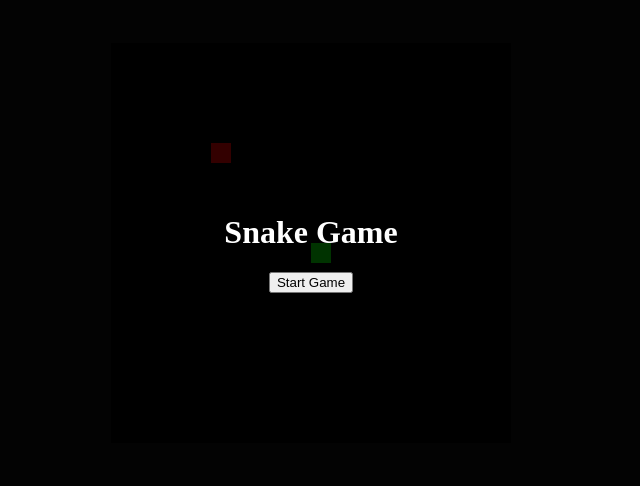
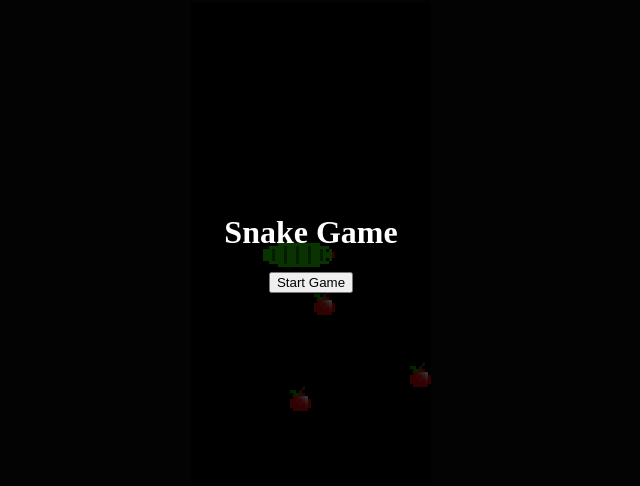
Before and after one commit to batesowe/snake, a plain HTML site: page index.html in a window 1280 px wide. Shown: the part 157-643 px from the top of the page, without its empty margins (329-969 px from the left). Drawn offline with Linux system fonts and the light colour scheme.

Commit message:
added snake & apple textures, reworked logic for apple spawning

```diff
--- a/index.html
+++ b/index.html
@@ -7,7 +7,7 @@
 </head>
 
 <body>
-    <canvas id="gameCanvas" width="400" height="400"></canvas>
+    <canvas id="gameCanvas"></canvas>
     <div id="menu">
         <h1>Snake Game</h1>
         <button id="startBtn">Start Game</button>
--- a/script.js
+++ b/script.js
@@ -1,21 +1,51 @@
 const canvas = document.getElementById("gameCanvas");
 const ctx = canvas.getContext("2d");
 
-const gridSize = 20;
-let snake = [{ x: 200, y: 200 }];
+const gridSize = 24;
+const cols = 10;
+const rows = 20;
+
+canvas.width = cols * gridSize;
+canvas.height = rows * gridSize;
+
+const startSize = 3;
+const startX = Math.floor(cols / 2) * gridSize;
+const startY = Math.floor(rows / 2) * gridSize;
+
 let direction = "";
+let snake = [];
+for(let i = 0; i < startSize; i++) {
+    snake.push({ x: startX - gridSize * i, y: startY, dir: "RIGHT"});
+}
+
 let inputQueue = [];
 let lastTime = 0;
 let paused = true;
 let gameStarted = false;
-let apple = spawnApple();
-const speed = 100;
+let apples = [];
+let appleAmt = 3;
+const speed = 120;
+
+const appleImg = new Image();
+appleImg.src = "Sprites/apple.png";
+
+const snakeHeadImg = new Image();
+snakeHeadImg.src = "Sprites/snakeHead.png"
+
+const snakeBodyImg = new Image();
+snakeBodyImg.src = "Sprites/snakeBody.png"
+
+const snakeTailImg = new Image();
+snakeTailImg.src = "Sprites/snakeTail.png"
 
 document.getElementById("startBtn").onclick = () => {
     document.getElementById("menu").classList.add("hidden");
     paused = false;
     gameStarted = true;
 };
+
+spawnApples(appleAmt);
+requestAnimationFrame(gameLoop);
 
 function gameLoop(currentTime) {
     if (currentTime - lastTime > speed) {
@@ -25,8 +55,6 @@ function gameLoop(currentTime) {
     }
     requestAnimationFrame(gameLoop);
 }
-
-requestAnimationFrame(gameLoop);
 
 function update() {
     if (paused) return;
@@ -48,12 +76,17 @@ function update() {
                  || head.x >= canvas.width
                  || head.y >= canvas.height;
     const hitSelf = snake.some(segment => segment.x === head.x && segment.y === head.y);
-    if (hitSelf || hitWall) return;
+    if (hitSelf || hitWall) {
+        snake[0].dir = direction;
+        return;
+    }
 
-    snake.unshift(head);
+    snake.unshift({ ...head, dir: direction });
 
-    if (head.x === apple.x && head.y === apple.y) {
-        apple = spawnApple();
+    const eatenIndex = apples.findIndex(a => a.x === head.x && a.y === head.y);
+    if (eatenIndex !== -1) {
+        apples.splice(eatenIndex, 1);
+        spawnApples(1);
     } else {
         snake.pop();
     }
@@ -92,27 +125,47 @@ document.addEventListener("keydown", e => {
 });
 
 function draw() {
+    const angles = { RIGHT: 90, DOWN: 180, LEFT: 270, UP: 0 };
+    ctx.imageSmoothingEnabled = false;
+
     ctx.fillStyle = "black";
     ctx.fillRect(0, 0, canvas.width, canvas.height);
 
-    ctx.fillStyle = "lime";
-    snake.forEach(part => {
-        ctx.fillRect(part.x, part.y, gridSize, gridSize);
+    snake.forEach((part, index) => {
+        console.log(index, snake.length);
+        if (index === 0) {
+            drawRotatedImage(snakeHeadImg, part.x, part.y, angles[part.dir]);
+        }
+        else if (index === snake.length - 1) {
+            drawRotatedImage(snakeTailImg, part.x, part.y, angles[part.dir]);
+        }
+        else {
+            drawRotatedImage(snakeBodyImg, part.x, part.y, angles[part.dir]);
+        }
+
     });
 
-    ctx.fillStyle = "red";
-    ctx.fillRect(apple.x, apple.y, gridSize, gridSize);
+    apples.forEach(apple => {
+        ctx.drawImage(appleImg, apple.x, apple.y, gridSize, gridSize);
+    });
 }
 
-function spawnApple() {
+function spawnApples(amount) {
+    const totalCells = (canvas.width / gridSize) * (canvas.height / gridSize);
+    const occupiedCells = snake.length + apples.length;
+
+    if (occupiedCells >= totalCells) return;
+
+    for (let i = 0; i < amount; i++) {
     let pos;
     do {
-        pos ={
+        pos = {
             x: Math.floor(Math.random() * (canvas.width / gridSize)) * gridSize,
             y: Math.floor(Math.random() * (canvas.height / gridSize)) * gridSize
-        }
-    } while (snake.some(segment => segment.x === pos.x && segment.y === pos.y));
-    return pos;
+        };
+    } while (snake.some(segment => segment.x === pos.x && segment.y === pos.y) || apples.some(apple => apple.x === pos.x && apple.y === pos.y));
+    apples.push(pos);
+    }
 }
 
 const keyMap = {
@@ -122,3 +175,11 @@ const keyMap = {
     RIGHT: ["ArrowRight", "d"],
     PAUSE: ["x"]
 };
+
+function drawRotatedImage(img, x, y, angle) {
+    ctx.save();
+    ctx.translate(x + gridSize / 2, y + gridSize / 2);
+    ctx.rotate(angle * Math.PI / 180)
+    ctx.drawImage(img, -gridSize / 2, -gridSize / 2, gridSize, gridSize);
+    ctx.restore();
+}
```
Also changed, not shown: Sprites/apple.png (added), Sprites/snakeBody.png (added), Sprites/snakeHead.png (added), Sprites/snakeTail.png (added).
